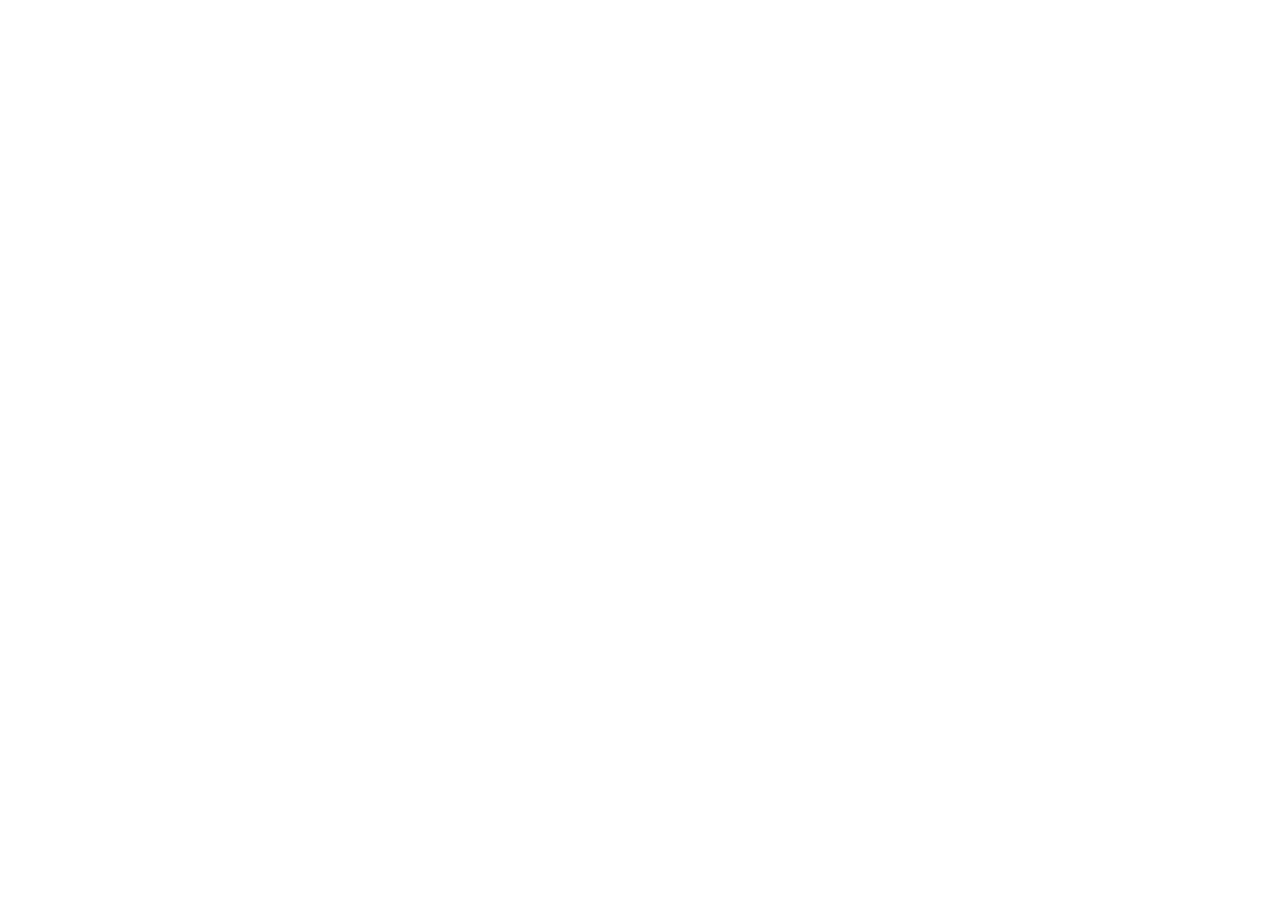
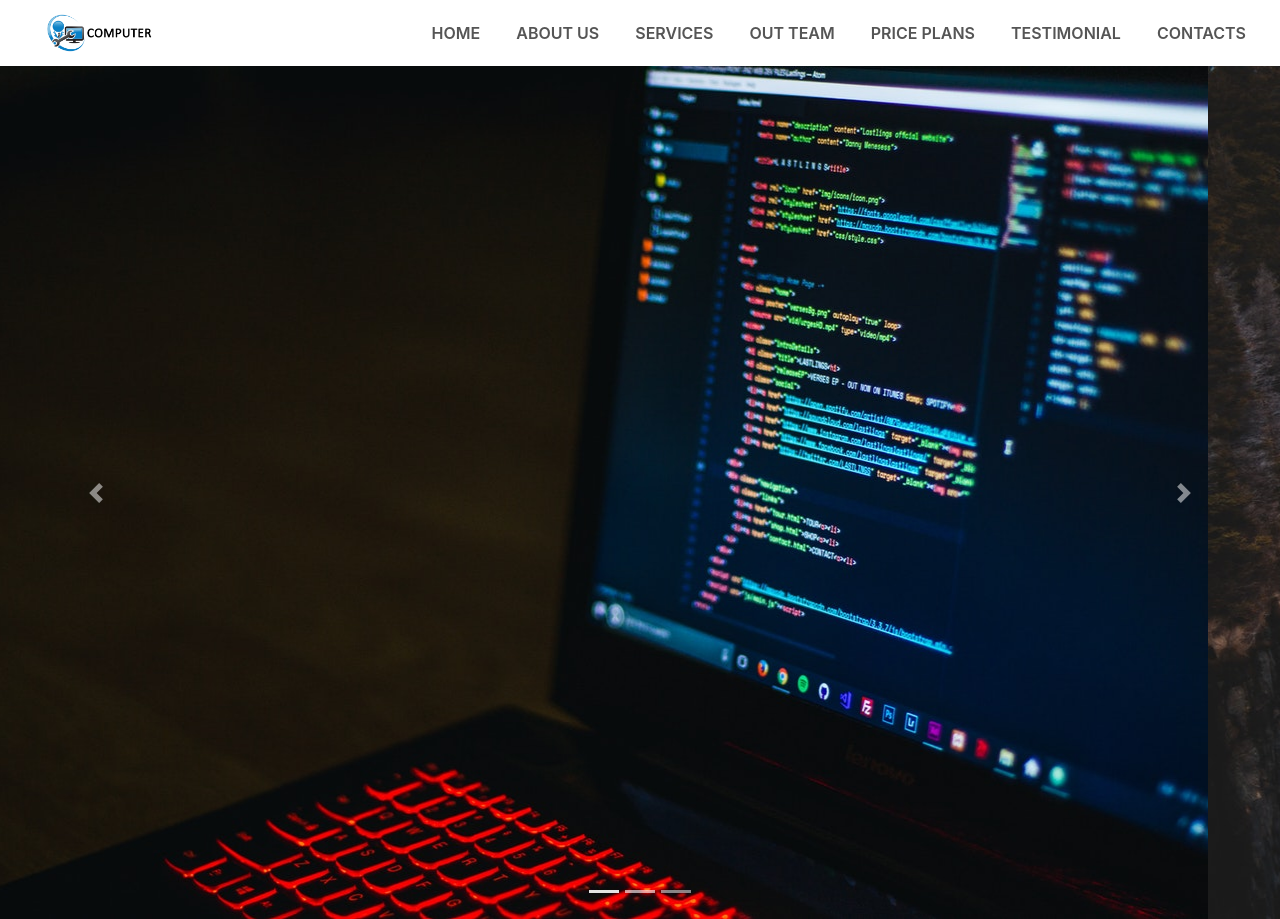
Before and after one commit to Leodanperez/DISENO-WEB, a plain HTML site: page web-design/index.html in a window 1280 px wide. Before the commit the page ends 800 px from the top, so only its background shows below. Drawn offline with nearby package versions, Linux system fonts and the light colour scheme.

Commit message:
first commit

```diff
--- a/scss/estilos.scss
+++ b/scss/estilos.scss
@@ -12,7 +12,7 @@ body {
     color: $texto;
 }
 .bienvenidos {
-    background: url("../images/fondo-encabezado.jpg") no-repeat center top;
+    background: url("../img/fondo-encabezado.jpg") no-repeat center top;
     color: #fff;
     background-size: cover;
     background-attachment: fixed !important;
--- a/web-design/css/stile.css
+++ b/web-design/css/stile.css
@@ -0,0 +1,36 @@
+*{
+  margin: 0;
+  padding: 0;
+}
+
+/*-------------Navigation----------------*/
+#nav-bar{
+  position: sticky;
+  top: 0;
+  z-index: 10;
+}
+.navbar-brand img{
+  height: 40px;
+  padding-left: 30px;
+}
+.navbar-nav li{
+  padding: 0 10px;
+}
+.navbar-nav li a{
+  float: right;
+  text-align: left;
+}
+#nav-bar ul li a:hover{
+  color: #007bff!important;
+}
+.navbar{
+  background: #fff;
+}
+.navbar-toggler{
+  border: none!important;
+}
+.nav-link{
+  color: #555!important;
+  font-weight: 600;
+  font-size: 16px;
+}
--- a/web-design/index.html
+++ b/web-design/index.html
@@ -1,11 +1,84 @@
 <!DOCTYPE html>
 <html lang="en">
+
 <head>
   <meta charset="UTF-8">
   <meta name="viewport" content="width=device-width, initial-scale=1.0">
   <title>Document</title>
+  <!-- CSS only -->
+  <link rel="stylesheet" href="https://stackpath.bootstrapcdn.com/bootstrap/4.5.0/css/bootstrap.min.css">
+
+  <!-- JS, Popper.js, and jQuery -->
+  <script src="https://code.jquery.com/jquery-3.5.1.slim.min.js"></script>
+  <script src="https://cdn.jsdelivr.net/npm/popper.js@1.16.0/dist/umd/popper.min.js"></script>
+  <script src="https://stackpath.bootstrapcdn.com/bootstrap/4.5.0/js/bootstrap.min.js"></script>
+
+  <link rel="stylesheet" href="https://stackpath.bootstrapcdn.com/font-awesome/4.7.0/css/font-awesome.min.css">
+
+  <link rel="stylesheet" href="css/stile.css">
+
 </head>
-<body>
+  <body>
+    <section id="nav-bar">
+      <nav class="navbar navbar-expand-lg navbar-light">
+        <a class="navbar-brand" href="#"><img src="img/logo.png" alt=""></a>
+        <button class="navbar-toggler" type="button" data-toggle="collapse" data-target="#navbarNav" aria-controls="navbarNav" aria-expanded="false" aria-label="Toggle navigation">
+          <span class="navbar-toggler-icon"></span>
+        </button>
+        <div class="collapse navbar-collapse" id="navbarNav">
+          <ul class="navbar-nav ml-auto">
+            <li class="nav-item">
+              <a class="nav-link" href="#">HOME</a>
+            </li>
+            <li class="nav-item">
+              <a class="nav-link" href="#">ABOUT US</a>
+            </li>
+            <li class="nav-item">
+              <a class="nav-link" href="#">SERVICES</a>
+            </li>
+            <li class="nav-item">
+              <a class="nav-link" href="#">OUT TEAM</a>
+            </li>
+            <li class="nav-item">
+              <a class="nav-link" href="#">PRICE PLANS</a>
+            </li>
+            <li class="nav-item">
+              <a class="nav-link" href="#">TESTIMONIAL</a>
+            </li>
+            <li class="nav-item">
+              <a class="nav-link" href="#">CONTACTS</a>
+            </li>
+          </ul>
+        </div>
+      </nav>
+    </section>
 
-</body>
+    <div id="carouselExampleIndicators" class="carousel slide" data-ride="carousel">
+      <ol class="carousel-indicators">
+        <li data-target="#carouselExampleIndicators" data-slide-to="0" class="active"></li>
+        <li data-target="#carouselExampleIndicators" data-slide-to="1"></li>
+        <li data-target="#carouselExampleIndicators" data-slide-to="2"></li>
+      </ol>
+      <div class="carousel-inner">
+        <div class="carousel-item active">
+          <img src="img/slider1.jpg" class="d-block w-100" alt="...">
+        </div>
+        <div class="carousel-item">
+          <img src="img/slider2.jpg" class="d-block w-100" alt="...">
+        </div>
+        <div class="carousel-item">
+          <img src="img/slider1.jpg" class="d-block w-100" alt="...">
+        </div>
+      </div>
+      <a class="carousel-control-prev" href="#carouselExampleIndicators" role="button" data-slide="prev">
+        <span class="carousel-control-prev-icon" aria-hidden="true"></span>
+        <span class="sr-only">Previous</span>
+      </a>
+      <a class="carousel-control-next" href="#carouselExampleIndicators" role="button" data-slide="next">
+        <span class="carousel-control-next-icon" aria-hidden="true"></span>
+        <span class="sr-only">Next</span>
+      </a>
+    </div>
+
+  </body>
 </html>
```
